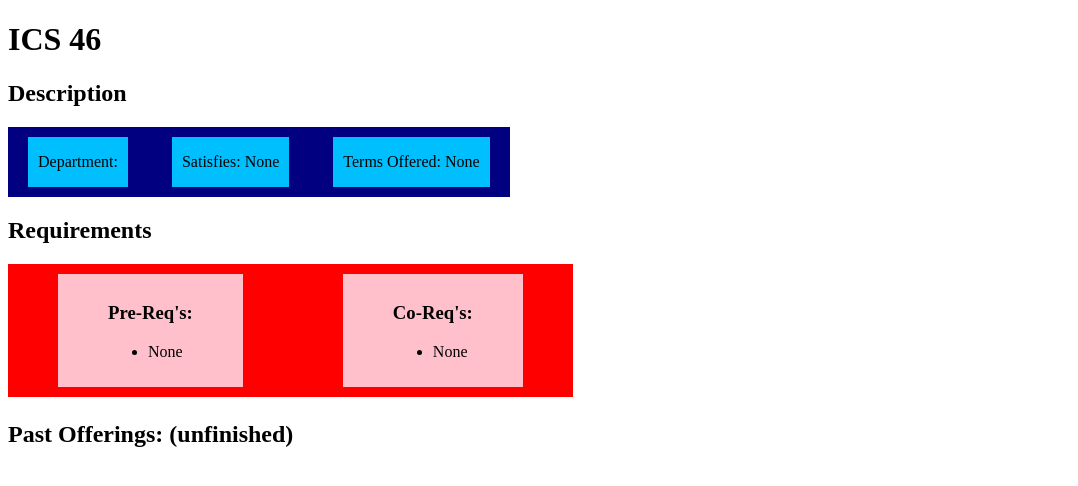
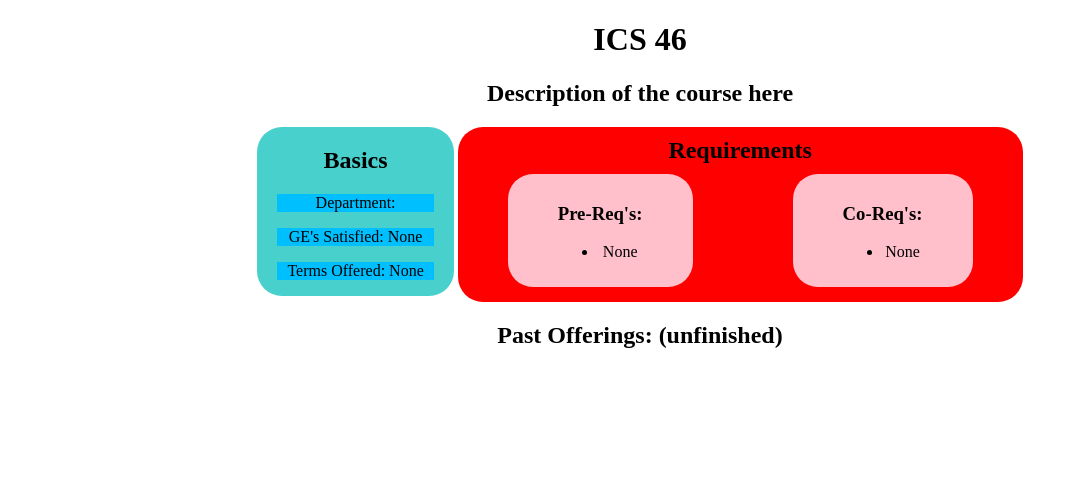
Before and after one commit to JonLee19/ZotSchedule, a Django app: page /schedule_builder/subject/1/ in a window 1280 px wide. Shown: the top 486 px of the page, without its empty margins (0-1078 px from the left). Run offline with Django 3.2, Linux system fonts and the light colour scheme; data comes from the database, SQL or seed files in the repository; both versions use the stored data as it was after the commit.

Commit message:
Small changes, starting to build 4yr plan webpage, might need to rename things in model 8/13/2020

```diff
--- a/ZotSchedule/src/schedule_builder/models.py
+++ b/ZotSchedule/src/schedule_builder/models.py
@@ -10,6 +10,9 @@ past_subjects = {}
 
 past_classes = {}
 
+#REMEMBER TO THINK ABOUT WHETHER on_delete NEEDS TO BE CASCADE, or SET NULL
+#https://simpleisbetterthancomplex.com/tips/2016/07/25/django-tip-8-blank-or-null.html
+
 
 
 #for 4-year course plan
@@ -19,7 +22,7 @@ class Subject(models.Model):
     name = models.CharField(max_length=30)
     department = models.CharField(max_length=8) #make it 45 for the whole department name?
     number = models.CharField(max_length=10)
-    co_reqs = None
+    co_reqs = None #set as a many to one rel to self, on delete = set null, blank= true
     pre_reqs = None
     satisfies = None #req's like GE's it satisfies
     terms_offered = None #fall/winter/spring
@@ -46,6 +49,7 @@ class CoursePlan(models.Model):
     '''represents student's intended 4-year plan'''
     name = models.CharField(max_length=25, default = 'Default Name') #owner
     courses = models.ManyToManyField(Subject, related_name='course_plans', through='ProjectedEnrollment')
+    #b/c its through a 3rd party class, projected enrollment, deletions of one obj will only get rid of the 3rd party join table, not the other obj
 
     start_year = None
 
@@ -131,6 +135,7 @@ class Student(models.Model):
     #schedule = models.OneToOneField(ClassSchedule, on_delete=models.CASCADE, default = None)
 
     courses = models.ManyToManyField(Subject, related_name='students', through='Enrollment')
+    #supposed to change the many to many field to courses?
 
     def gpa(self):
         return NotImplemented
--- /dev/null
+++ b/ZotSchedule/src/schedule_builder/static/schedule_builder/CSS/subject_detail.css
@@ -0,0 +1,57 @@
+
+h1, h2, h3 {
+	text-align: center;
+}
+
+.header {
+	margin: 10px;
+}
+
+.description {
+	margin-bottom: 20px;
+}
+
+.major_info {
+	text-align: center;
+	display: inline-block;
+	width: 100%;
+	zoom: 1;
+}
+
+.basic_info_wrapper {
+	display: inline-block;
+	background-color: mediumTurquoise;
+	border-radius: 25px;
+	text-align: center;
+	vertical-align: top;
+}
+
+.basic_info {
+	display: block;
+	padding: 0px 10px;
+	margin: 10px 20px;
+	background-color: deepskyblue;
+}
+
+.reqs_wrapper {
+	vertical-align: top;
+	display: inline-block;
+	background-color: red;
+	border-radius: 25px;
+}
+
+.requisites {
+	float: left;
+	display: inline;
+	padding: 10px 50px;
+	margin: 0px 50px 15px;
+	background-color: pink;
+	border-radius: 25px;
+
+}
+<!--
+.history:before{
+	content: "";
+	display: block;
+}
+-->
--- a/ZotSchedule/src/schedule_builder/templates/schedule_builder/course_detail.html
+++ b/ZotSchedule/src/schedule_builder/templates/schedule_builder/course_detail.html
@@ -4,6 +4,7 @@
 <head>
 	<meta charset="utf-8">
 	<title> Description of the course {{course.name}} </title>
+	<link rel="stylesheet" type="text/css" href="CSS/subject_detail.css">
 	<style>
 	</style>
 
--- a/ZotSchedule/src/schedule_builder/templates/schedule_builder/courseplan.html
+++ b/ZotSchedule/src/schedule_builder/templates/schedule_builder/courseplan.html
@@ -10,12 +10,12 @@
 </head>
 
 <body>
-	<p> Course Plan for student {{student.name}} </p>
-	{% if student %}
+	<p> Course Plan for student {{name}} </p>
+	{% if courseplan %}
 
 		<ul>
 		{% for course in courseplan %}
-			<li> <a href="/schedule_builder/{{s.id}}/">{{s.name}} </a> </li>
+			<li> <a href="/schedule_builder/{{course.id}}/">{{s.name}} </a> </li>
 		{% endfor %}
 	{% else %}
 		<p> Detail page unavailable. </p>
--- a/ZotSchedule/src/schedule_builder/templates/schedule_builder/schedule.html
+++ b/ZotSchedule/src/schedule_builder/templates/schedule_builder/schedule.html
@@ -11,7 +11,7 @@
 
 <body>
 	<p> Schedule </p>
-	{% if subject %}
+	{% if schedule %}
 		<ul>
 		{% for s in subjects %}
 			<li> <a href="/schedule_builder/{{s.id}}/">{{s.name}} </a> </li>
--- a/ZotSchedule/src/schedule_builder/templates/schedule_builder/subject_detail.html
+++ b/ZotSchedule/src/schedule_builder/templates/schedule_builder/subject_detail.html
@@ -1,65 +1,40 @@
 <!DOCTYPE html>
 <html lang = "en-US">
+
 
 <head>
 	<meta charset="utf-8">
 	<title> Description of the subject '{{subject.name}}' </title>
-	<style>
 
-	.description {
-		margin-bottom: 20px;
-	}
+	{% load static %}
+	<link href= "{% static 'schedule_builder/CSS/subject_detail.css' %}" rel="stylesheet" type="text/css" >
 
-	.info_wrapper {
-		display: inline-block;
-		background-color: navy;
-	}
 
-	.basic_info {
-		display: inline-block;
-		padding: 0px 10px;
-		margin: 10px 20px;
-		background-color: deepskyblue;
-	}
-
-	.reqs_wrapper {
-		display: inline-block;
-		background-color: red;
-	}
-
-	.requisites {
-		float: left;
-		display: inline;
-		padding: 10px 50px;
-		margin: 10px 50px;
-		background-color: pink;
-
-	}
-
-	.history:before{
-		content: "";
-		display: block;
-	}
-	</style>
 
 </head>
 
 <body>
 	<h1> {{subject.name}} </h1>
+
+
+
 	<div class = "description">
-		<h2> Description </h2>
-		{% if not subject %}
-			<p> Detail page unavailable. Subject may no longer be offered. </p>
-		{% else %} <!-- subject exists -->
-			<div class = "info_wrapper">
-				<div class="basic_info"> <p> Department: {{subject.department}}</p> </div>
-				<div class="basic_info"> <p> Satisfies: {{subject.satisfies}}</p> </div>
-				<div class="basic_info"> <p> Terms Offered: {{subject.terms_offered}}</p> </div>
-			</div>
+		<h2> Description of the course here </h2>
 	</div>
 
-	<h2> Requirements </h2>
+	<div class = "major_info">
+		<div class = "basic_info_wrapper">
+			<h2> Basics </h2>
+			{% if subject %}
+				<div class="basic_info"> <p> Department: {{subject.department}}</p> </div>
+				<div class="basic_info"> <p> GE's Satisfied: {{subject.satisfies}}</p> </div>
+				<div class="basic_info"> <p> Terms Offered: {{subject.terms_offered}}</p> </div>
+			{% else %} <!-- subject doesn't exist -->
+				<p> Detail page unavailable. Subject may no longer be offered. </p>
+			{% endif %}
+		</div>
 		<div class = "reqs_wrapper">
+			<h2 class = "header"> Requirements </h2>
 			<div class="requisites"> <h3> Pre-Req's: </h3>
 				<ul>
 					{% if subject.pre_reqs == None %}
@@ -84,8 +59,10 @@
 			</div>
 		</div>
 
-		<div class="history"> <h2> Past Offerings: (unfinished) </h2> </div>
-	{% endif %}
+	</div>
+
+
+	<div class="history"> <h2> Past Offerings: (unfinished) </h2> </div>
 
 </body>
 
--- a/ZotSchedule/src/schedule_builder/views.py
+++ b/ZotSchedule/src/schedule_builder/views.py
@@ -1,6 +1,8 @@
 from django.shortcuts import render, get_object_or_404
 from django.http import HttpResponse, Http404
 from .models import Course, Subject, CoursePlan, ClassSchedule, Enrollment, Student, ProjectedEnrollment
+
+from collections import defaultdict
 # Create your views here.
 
 department_abbrevs = {}
@@ -53,6 +55,16 @@ def subject_detail(request, subject_id: int):
     subject = get_object_or_404(Subject, pk=subject_id)
     return render(request, 'schedule_builder/subject_detail.html', {'subject': subject})
 
+def course_plan(request, course_plan_id: int):
+    course_plan = get_object_or_404(pk=course_plan_id)
+    courses_by_year = defaultdict(list)
+    for course in course_plan.courses:
+        courses_by_year[course.academic_term].append(course)
+    context = {'name': course_plan.name, 'course_plan': courses_by_year}
+    return render(request, 'schedule_builder/courseplan.html', context)
+
+
+
 def list_view(request):
     pass
 
```
Also changed, not shown: ZotSchedule/src/schedule_builder/templates/schedule_builder/home.html (added, +18 -0 lines), ZotSchedule/src/schedule_builder/templates/schedule_builder/student_home.html (added, +18 -0 lines), ZotSchedule/src/schedule_builder/templates/schedule_builder/welcome.html (added, +18 -0 lines), ZotSchedule/src/db.sqlite3.
